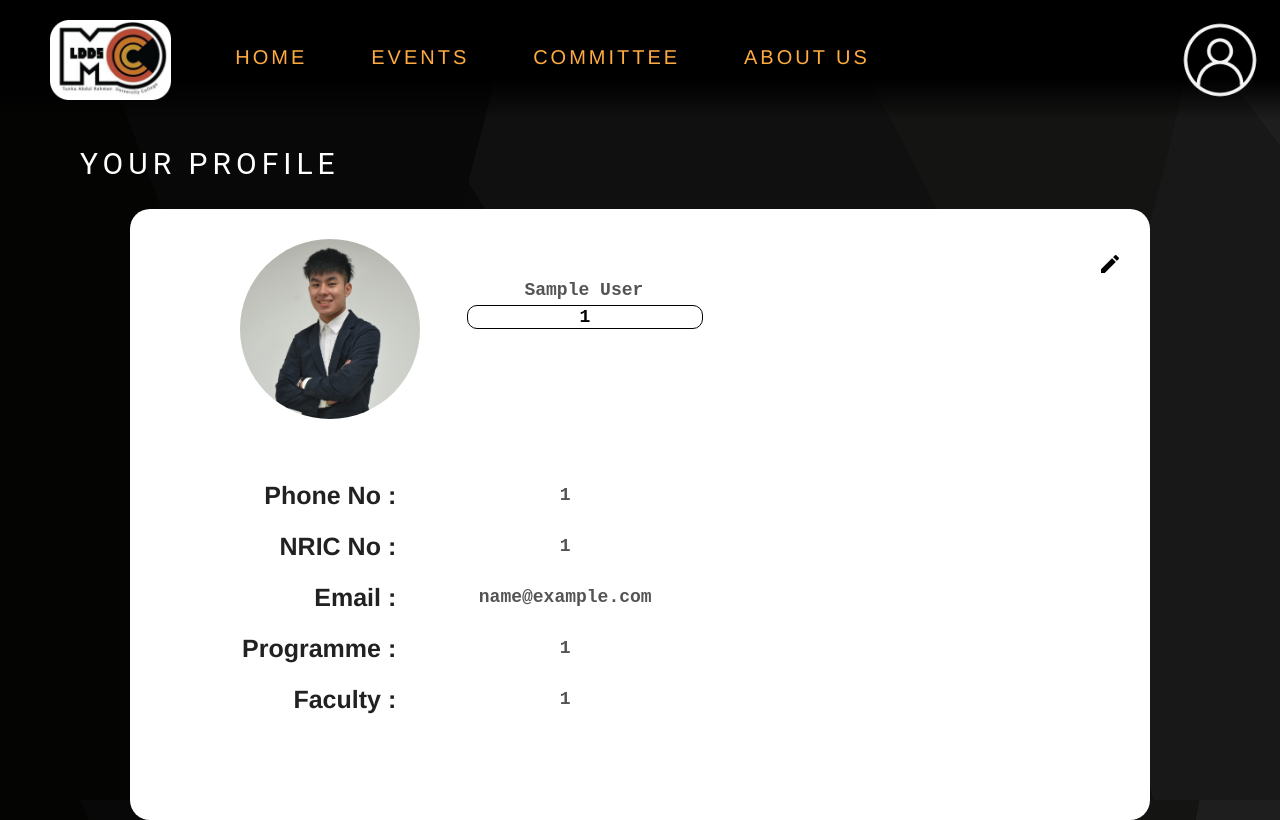
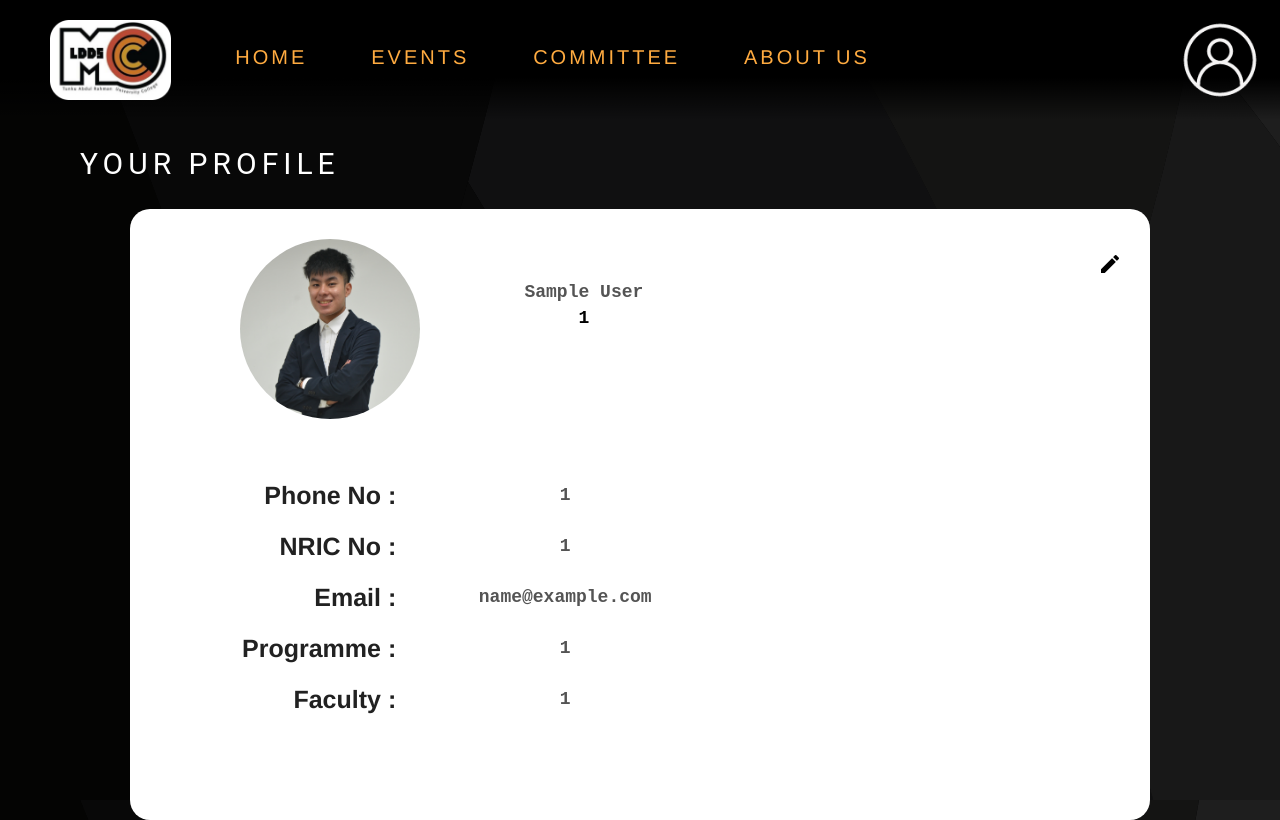
Before and after one commit to 820bry/wst-ldds, a PHP site: page /wst-ldds/profile in a window 1280 px wide. Run offline with PHP 8.4, Linux system fonts and the light colour scheme; the visitor is signed in with stand-in values (Sample User, id 1).

Commit message:
profile.css

```diff
--- a/style/profile.css
+++ b/style/profile.css
@@ -152,6 +152,11 @@ table tr td input{
     border-radius: 10px;
 }
 
+.content td input[type="text" i]:read-only {
+    border: 0 !important;
+    cursor: context-menu;
+}
+
 /* table tr td input[type="text" i]:disabled {
     border: none !important;
 }
```
